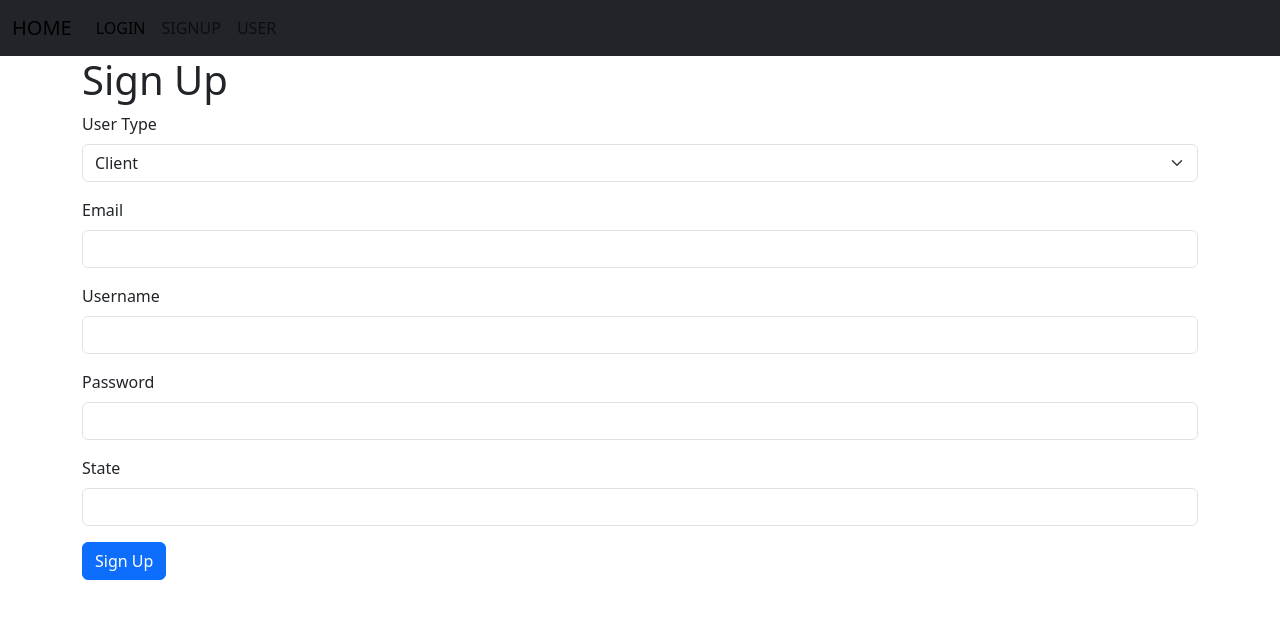
After one commit to kfirleva217/Haltura, a Flask app: page /signup in a window 1280 px wide. The commit adds this page. Shown: the top 619 px of the page. Run offline with Flask 3, Linux system fonts and the light colour scheme.

Commit message:
added login.html page, signup.html page

```diff
--- a/requirements.txt
+++ b/requirements.txt
@@ -1 +1,2 @@
 Flask-mysqldb
+venv
--- a/routes/index.py
+++ b/routes/index.py
@@ -5,3 +5,11 @@
 @app.route('/')
 def index():
     return render_template ('home.html')
+
+@app.route('/login', methods=['GET'])
+def login():
+    return render_template('login.html')
+
+@app.route('/signup', methods=['GET', 'POST'])
+def signup():
+    return render_template('signup.html')
--- a/templates/base.html
+++ b/templates/base.html
@@ -17,10 +17,10 @@
     <div class="collapse navbar-collapse" id="navbarNav">
       <ul class="navbar-nav">
         <li class="nav-item">
-          <a class="nav-link active" aria-current="page" href="#">LOGIN</a>
+          <a class="nav-link active" aria-current="page" href="/login">LOGIN</a>
         </li>
         <li class="nav-item">
-          <a class="nav-link" href="#">SIGNUP</a>
+          <a class="nav-link" href="/signup">SIGNUP</a>
         </li>
         <li class="nav-item">
           <a class="nav-link" href="/users">USER</a>
--- /dev/null
+++ b/templates/signup.html
@@ -0,0 +1,75 @@
+{% extends 'base.html' %}
+
+{% block content %}
+<div class="container">
+    <h1>Sign Up</h1>
+    <form action="/register" method="POST">
+        <div class="mb-3">
+            <label for="user-type" class="form-label">User Type</label>
+            <select class="form-select" id="user-type" name="user-type" onchange="showFields()">
+                <option value="client">Client</option>
+                <option value="handyman">Handyman</option>
+            </select>
+        </div>
+
+        <div id="client-fields">
+            <!-- Fields for Client -->
+            <div class="mb-3">
+                <label for="email" class="form-label">Email</label>
+                <input type="email" class="form-control" id="email" name="email" required>
+            </div>
+            <div class="mb-3">
+                <label for="username" class="form-label">Username</label>
+                <input type="text" class="form-control" id="username" name="username" required>
+            </div>
+            <div class="mb-3">
+                <label for="password" class="form-label">Password</label>
+                <input type="password" class="form-control" id="password" name="password" required>
+            </div>
+            <div class="mb-3">
+                <label for="state" class="form-label">State</label>
+                <input type="text" class="form-control" id="state" name="state" required>
+            </div>
+        </div>
+
+        <div id="handyman-fields" style="display: none;">
+            <!-- Fields for Handyman -->
+            <div class="mb-3">
+                <label for="email" class="form-label">Email</label>
+                <input type="email" class="form-control" id="email" name="email" required>
+            </div>
+            <div class="mb-3">
+                <label for="username" class="form-label">Username</label>
+                <input type="text" class="form-control" id="username" name="username" required>
+            </div>
+            <div class="mb-3">
+                <label for="password" class="form-label">Password</label>
+                <input type="password" class="form-control" id="password" name="password" required>
+            </div>
+            <div class="mb-3">
+                <label for="occupation" class="form-label">Occupation</label>
+                <input type="text" class="form-control" id="occupation" name="occupation">
+            </div>
+            <div class="mb-3">
+                <label for="experience" class="form-label">Years of Experience</label>
+                <input type="number" class="form-control" id="experience" name="experience">
+            </div>
+        </div>
+
+        <button type="submit" class="btn btn-primary">Sign Up</button>
+    </form>
+</div>
+
+<script>
+    function showFields() {
+        var userType = document.getElementById("user-type").value;
+        if (userType === "handyman") {
+            document.getElementById("handyman-fields").style.display = "block";
+            document.getElementById("client-fields").style.display = "none";
+        } else {
+            document.getElementById("handyman-fields").style.display = "none";
+            document.getElementById("client-fields").style.display = "block";
+        }
+    }
+</script>
+{% endblock %}
```
Also changed, not shown: templates/login.html (added, +25 -0 lines).
